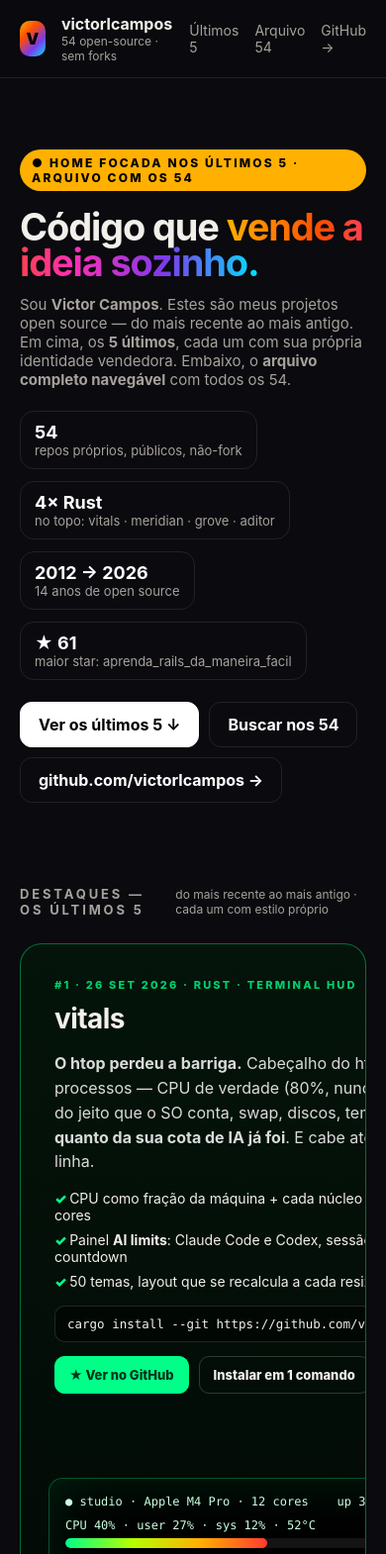
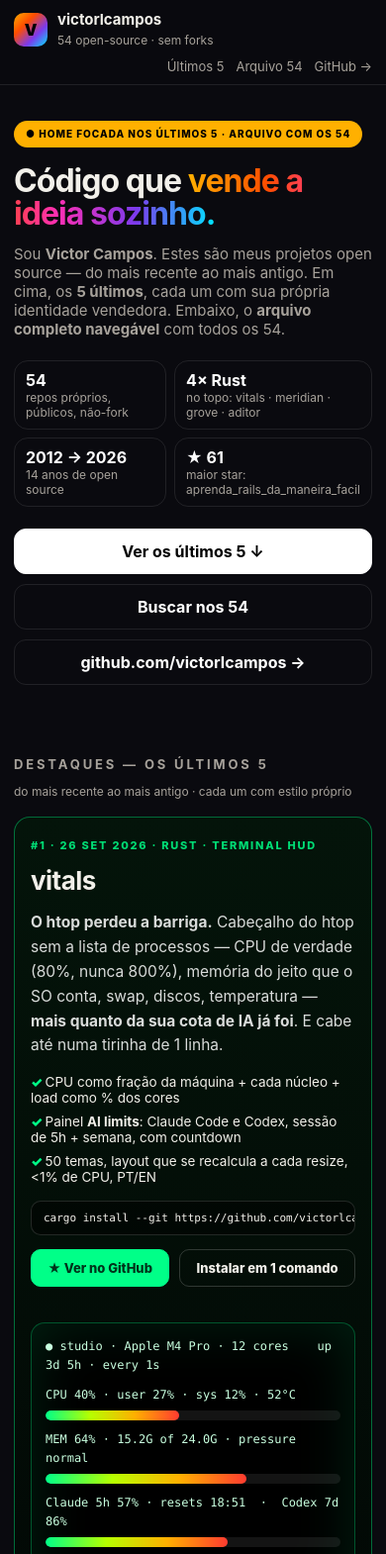
Before and after one commit to victorlcampos/victorlcampos.github.io, a plain HTML site: page index.html in a window 390 px wide. Shown: the top 1570 px of the page at 99% size. Drawn offline with Linux system fonts and the light colour scheme.

Commit message:
Torna a vitrine responsiva: breakpoints 640/380, sem overflow mobile

```diff
--- a/index.html
+++ b/index.html
@@ -7,17 +7,18 @@
 <meta name="description" content="54 projetos open source de Victor Campos. Home focada nos últimos 5: vitals, meridian, grove, aditor, slop-games.">
 <style>
 :root{--bg:#0a0a0f;--fg:#f2f0ea;--mut:#a7a29b;--line:#ffffff18;--acc:#ffb000}
-*{box-sizing:border-box}body{margin:0;background:var(--bg);color:var(--fg);font-family:Inter,system-ui,-apple-system,Segoe UI,Roboto,sans-serif}
+*{box-sizing:border-box}html{-webkit-text-size-adjust:100%}body{margin:0;background:var(--bg);color:var(--fg);font-family:Inter,system-ui,-apple-system,Segoe UI,Roboto,sans-serif;overflow-x:hidden}img{max-width:100%}
 a{color:inherit}
 .wrap{max-width:1120px;margin:0 auto;padding:0 20px}
 header.top{position:sticky;top:0;z-index:20;backdrop-filter:blur(12px);background:#0a0a0fd9;border-bottom:1px solid var(--line)}
-header.top .wrap{display:flex;align-items:center;gap:16px;padding:14px 20px}
-.logo{width:36px;height:36px;border-radius:10px;background:linear-gradient(135deg,#ffb000,#ff4d00,#7c3aed,#00e5ff);display:grid;place-items:center;font-weight:900;color:#000}
-nav{margin-left:auto;display:flex;gap:16px;font-size:14px;color:var(--mut)}
+header.top .wrap{display:flex;align-items:center;gap:12px;padding:12px 16px;flex-wrap:wrap}
+.logo{width:34px;height:34px;flex:none;border-radius:10px;background:linear-gradient(135deg,#ffb000,#ff4d00,#7c3aed,#00e5ff);display:grid;place-items:center;font-weight:900;color:#000}
+.brand{min-width:0}.brand b{font-size:15px;display:block;white-space:nowrap;overflow:hidden;text-overflow:ellipsis}.brand small{font-size:12px;color:var(--mut)}
+nav{margin-left:auto;display:flex;gap:14px;font-size:14px;color:var(--mut);flex-wrap:wrap}
 nav a{text-decoration:none}nav a:hover{color:#fff}
-.hero{padding:72px 0 30px;text-align:left}
-.kicker{display:inline-flex;gap:8px;align-items:center;font-size:12px;letter-spacing:.18em;text-transform:uppercase;color:#000;background:var(--acc);padding:6px 12px;border-radius:999px;font-weight:800}
-.hero h1{font-size:clamp(38px,6vw,68px);line-height:.95;margin:18px 0 12px;letter-spacing:-.03em}
+.hero{padding:56px 0 26px;text-align:left}
+.kicker{display:inline-flex;gap:8px;align-items:center;max-width:100%;font-size:11px;line-height:1.5;letter-spacing:.14em;text-transform:uppercase;color:#000;background:var(--acc);padding:6px 12px;border-radius:999px;font-weight:800;overflow-wrap:anywhere}
+.hero h1{font-size:clamp(32px,6vw,68px);line-height:1.02;margin:18px 0 12px;letter-spacing:-.03em;overflow-wrap:break-word}
 .hero h1 em{font-style:normal;background:linear-gradient(90deg,#ffb000,#ff4d00,#ff2fb3,#7c3aed,#00e5ff);-webkit-background-clip:text;background-clip:text;color:transparent}
 .hero p{color:var(--mut);font-size:clamp(15px,2vw,19px);max-width:760px}
 .stats{display:flex;gap:12px;flex-wrap:wrap;margin:22px 0}
@@ -34,39 +35,40 @@ nav a{text-decoration:none}nav a:hover{color:#fff}
 .show{border-radius:22px;overflow:hidden;margin:26px 0;border:1px solid var(--line)}
 .show-inner{display:grid;grid-template-columns:1.05fr .95fr}
 @media(max-width:900px){.show-inner{grid-template-columns:1fr}}
-.show-copy{padding:34px}
-.show-copy .tag{font-size:11px;letter-spacing:.2em;text-transform:uppercase;opacity:.8;font-weight:800}
-.show-copy h3{font-size:clamp(28px,4vw,44px);margin:10px 0 8px;letter-spacing:-.02em}
-.show-copy .pitch{font-size:16px;line-height:1.55;color:#ffffffd9}
+.show-copy{padding:28px;min-width:0}
+.show-copy .tag{font-size:11px;line-height:1.6;letter-spacing:.16em;text-transform:uppercase;opacity:.85;font-weight:800;overflow-wrap:anywhere}
+.show-copy h3{font-size:clamp(26px,4vw,44px);margin:10px 0 8px;letter-spacing:-.02em;overflow-wrap:break-word}
+.show-copy h3 span{display:inline-block;margin-top:8px}
+.show-copy .pitch{font-size:15.5px;line-height:1.6;color:#ffffffd9;overflow-wrap:break-word}
 .bullets{margin:16px 0;padding:0;list-style:none;display:grid;gap:8px;font-size:14px}
 .bullets li:before{content:"✓ ";font-weight:900}
-.cmd{font-family:ui-monospace,SFMono-Regular,Menlo,monospace;font-size:12.5px;background:#00000070;border:1px solid #ffffff22;padding:10px 12px;border-radius:10px;overflow:auto;white-space:nowrap}
+.cmd{display:block;max-width:100%;font-family:ui-monospace,SFMono-Regular,Menlo,monospace;font-size:12.5px;background:#00000070;border:1px solid #ffffff22;padding:10px 12px;border-radius:10px;overflow-x:auto;white-space:nowrap;-webkit-overflow-scrolling:touch}
 .links{display:flex;gap:10px;margin-top:14px;flex-wrap:wrap}
-.links a{font-size:13px;font-weight:800;text-decoration:none;padding:10px 14px;border-radius:10px;border:1px solid #ffffff2e}
-.show-demo{padding:28px;display:flex;flex-direction:column;justify-content:center;gap:12px;min-height:320px}
+.links a{font-size:13px;font-weight:800;text-decoration:none;padding:10px 14px;border-radius:10px;border:1px solid #ffffff2e;max-width:100%}
+.show-demo{padding:24px;display:flex;flex-direction:column;justify-content:center;gap:12px;min-height:280px;min-width:0}
 /* 1 VITALS — phosphor terminal */
 #s-vitals{background:linear-gradient(180deg,#04140a,#020805);border-color:#00ff8866}
 #s-vitals .show-copy .tag{color:#00ff88}
 #s-vitals .bullets li:before{color:#00ff88}
-#s-vitals .demo-term{background:#000;border:1px solid #00ff8855;border-radius:14px;padding:16px;font-family:ui-monospace,Menlo,monospace;font-size:12px;color:#c8ffdf;box-shadow:0 0 60px #00ff8822 inset}
+#s-vitals .demo-term{background:#000;border:1px solid #00ff8855;border-radius:14px;padding:14px;font-family:ui-monospace,Menlo,monospace;font-size:12px;line-height:1.6;color:#c8ffdf;box-shadow:0 0 60px #00ff8822 inset;max-width:100%;overflow-x:auto;overflow-wrap:anywhere}
 .bar{height:10px;border-radius:99px;background:#ffffff14;overflow:hidden;margin:6px 0 10px}
 .bar i{display:block;height:100%;border-radius:99px;background:linear-gradient(90deg,#00ff88,#b6ff00,#ffb000,#ff3b30)}
 /* 2 MERIDIAN — navy gold */
 #s-meridian{background:linear-gradient(135deg,#0b1026,#1b1440 60%,#2b1a08);border-color:#e8c15a55}
 #s-meridian .show-copy{font-family:Georgia,serif}
 #s-meridian .show-copy .tag{color:#e8c15a}
-#s-meridian .clock{font-variant-numeric:tabular-nums;font-size:clamp(44px,7vw,76px);letter-spacing:.02em;color:#ffe9b0;text-shadow:0 0 30px #e8c15a55}
-#s-meridian .demo-card{background:#ffffff0d;border:1px solid #e8c15a44;border-radius:16px;padding:18px;text-align:center}
+#s-meridian .clock{font-variant-numeric:tabular-nums;font-size:clamp(38px,10vw,76px);line-height:1;letter-spacing:.02em;color:#ffe9b0;text-shadow:0 0 30px #e8c15a55;overflow-wrap:anywhere}
+#s-meridian .demo-card{background:#ffffff0d;border:1px solid #e8c15a44;border-radius:16px;padding:16px;text-align:center;max-width:100%;overflow-wrap:break-word}
 /* 3 GROVE — forest */
 #s-grove{background:linear-gradient(180deg,#07120c,#0c1f14);border-color:#7ee2a866}
 #s-grove .show-copy .tag{color:#7ee2a8}
-#s-grove .wt{background:#00000080;border:1px solid #7ee2a844;border-radius:12px;padding:12px 14px;font-family:ui-monospace,Menlo,monospace;font-size:12.5px;line-height:1.7}
+#s-grove .wt{background:#00000080;border:1px solid #7ee2a844;border-radius:12px;padding:12px;font-family:ui-monospace,Menlo,monospace;font-size:12px;line-height:1.7;max-width:100%;overflow-x:auto;overflow-wrap:anywhere}
 /* 4 ADITOR — studio orange */
 #s-aditor{background:linear-gradient(135deg,#160903,#2a1206 55%,#0f0f12);border-color:#ff790055}
 #s-aditor .show-copy .tag{color:#ff7900}
 #s-aditor .tl{display:flex;gap:6px;align-items:center}
 #s-aditor .tl span{height:44px;border-radius:8px}
-.json{background:#000;border:1px solid #ff790055;border-radius:12px;padding:12px;font-family:ui-monospace,Menlo,monospace;font-size:12px;color:#ffd9b8}
+.json{background:#000;border:1px solid #ff790055;border-radius:12px;padding:12px;font-family:ui-monospace,Menlo,monospace;font-size:12px;line-height:1.6;color:#ffd9b8;max-width:100%;overflow-x:auto;overflow-wrap:anywhere}
 /* 5 SLOP — arcade */
 #s-slop{background:linear-gradient(135deg,#ff2fb3,#7c3aed 45%,#00e5ff);border-color:#ffffff44}
 #s-slop .show-copy{background:#0a0a0fd9;margin:14px;border-radius:16px}
@@ -87,13 +89,41 @@ nav a{text-decoration:none}nav a:hover{color:#fff}
 .card h4 a{text-decoration:none}.card h4 a:hover{text-decoration:underline}
 .card p{margin:0 0 10px;font-size:13px;color:var(--mut);min-height:36px}
 .meta{display:flex;gap:8px;font-size:11px;color:var(--mut);flex-wrap:wrap}
-.meta span{border:1px solid var(--line);padding:3px 8px;border-radius:99px}
-footer{padding:40px 0 70px;color:var(--mut);font-size:13px}
+.meta span{border:1px solid var(--line);padding:3px 8px;border-radius:99px;max-width:100%;overflow-wrap:anywhere}
+footer{padding:40px 0 70px;color:var(--mut);font-size:13px;overflow-wrap:break-word}
+.section-title{flex-wrap:wrap}
+/* ---- Responsivo ---- */
+@media(max-width:640px){
+.wrap{padding:0 14px}
+header.top .wrap{padding:10px 14px;gap:10px}
+nav{font-size:13px;gap:12px}
+.hero{padding:36px 0 18px}
+.kicker{font-size:10px;letter-spacing:.1em;white-space:normal}
+.hero p{font-size:15px}
+.stats{display:grid;grid-template-columns:1fr 1fr;gap:8px}
+.stat{padding:9px 11px;font-size:12px}.stat b{font-size:16px}
+.cta .btn{flex:1 1 100%;justify-content:center;text-align:center}
+.show{border-radius:16px;margin:18px 0}
+.show-copy{padding:20px 16px}
+.bullets{font-size:13.5px}
+.cmd{font-size:11px;white-space:pre}
+.links a{flex:1 1 auto;text-align:center}
+.show-demo{padding:16px;min-height:0}
+#s-slop .show-copy{margin:10px}
+.toolbar{flex-direction:column}
+.toolbar input{min-width:0;width:100%}
+.toolbar select{width:100%}
+}
+@media(max-width:380px){
+.hero h1{font-size:30px}
+.stats{grid-template-columns:1fr}
+.games{grid-template-columns:1fr}
+}
 </style>
 </head>
 <body>
 <header class="top"><div class="wrap">
-<div class="logo">V</div><div><b>victorlcampos</b><div style="font-size:12px;color:var(--mut)">54 open-source · sem forks</div></div>
+<div class="logo">V</div><div class="brand"><b>victorlcampos</b><small>54 open-source · sem forks</small></div>
 <nav><a href="#destaques">Últimos 5</a><a href="#arquivo">Arquivo 54</a><a href="https://github.com/victorlcampos">GitHub →</a></nav>
 </div></header>
 <div class="wrap">
```
